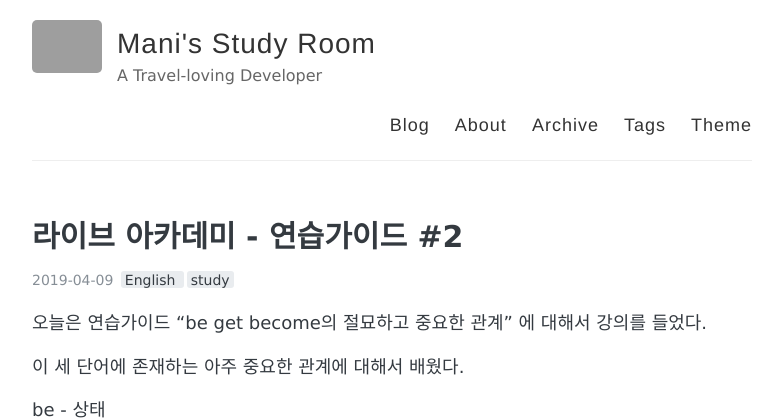
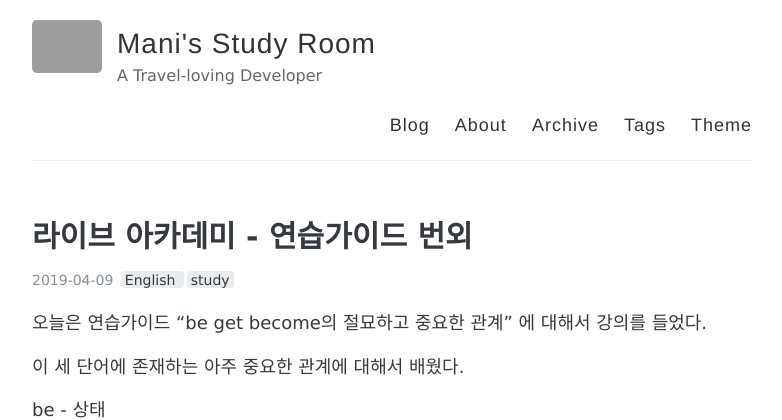
Before and after one commit to Leebyeongman/Leebyeongman.github.io, a Jekyll site: the page built from _posts/2019-04-09-english-study(7).md, in a window 1280 px wide, cut to the strip 0-420 px from the top of the page. Shown: the whole strip, without its empty margins (248-1030 px from the left). Built offline with Jekyll 4.4.1, drawn with Linux system fonts in a browser that asks for light colours; grey boxes are pictures that could not be loaded.

Commit message:
update english-study(be,get,become)

```diff
--- a/_posts/2019-04-09-english-study(7).md
+++ b/_posts/2019-04-09-english-study(7).md
@@ -1,6 +1,6 @@
 ---
 layout: post
-title: "라이브 아카데미 - 연습가이드 #2"
+title: "라이브 아카데미 - 연습가이드 번외"
 tags: [English, study]
 comments: true
 
```
